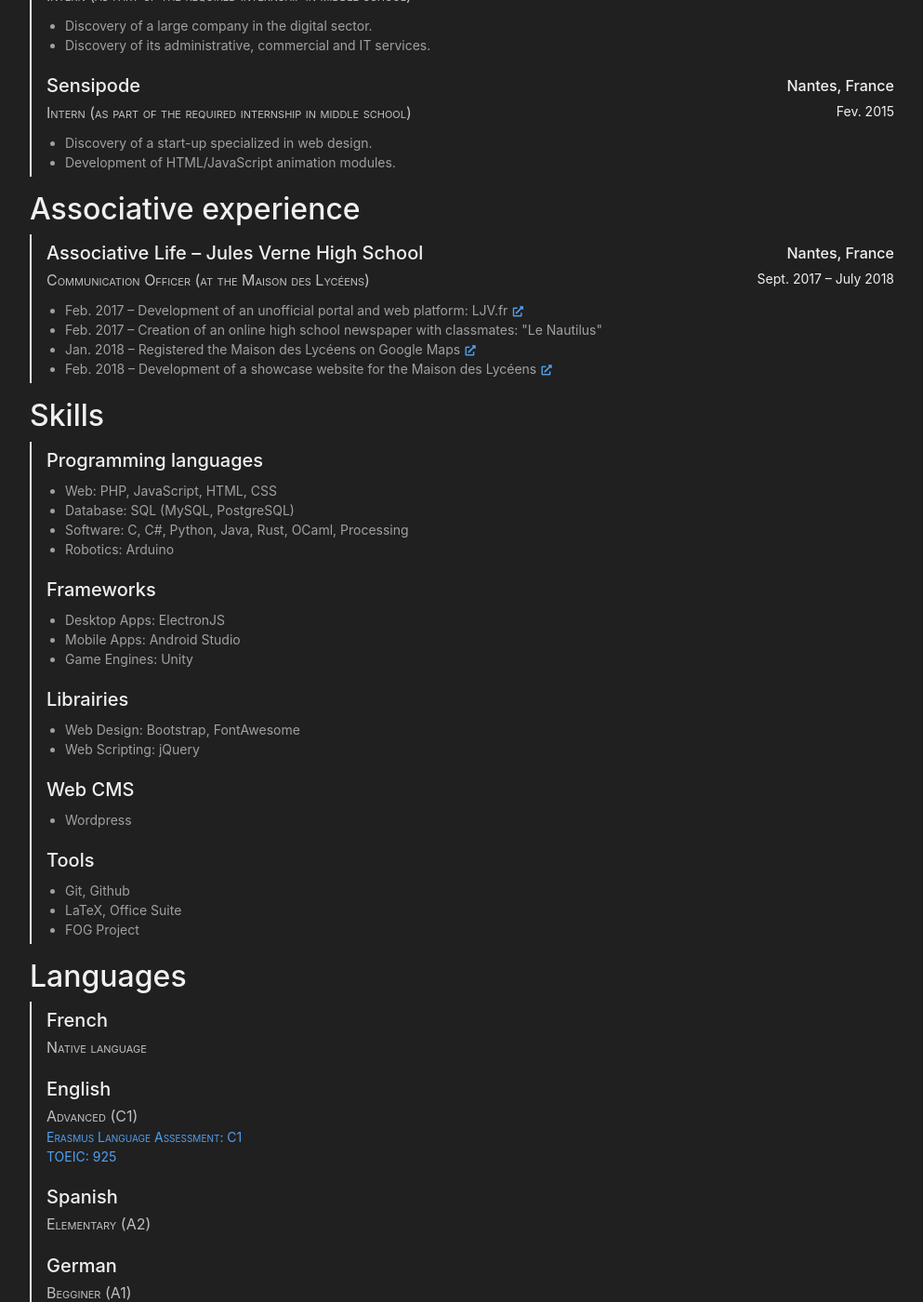
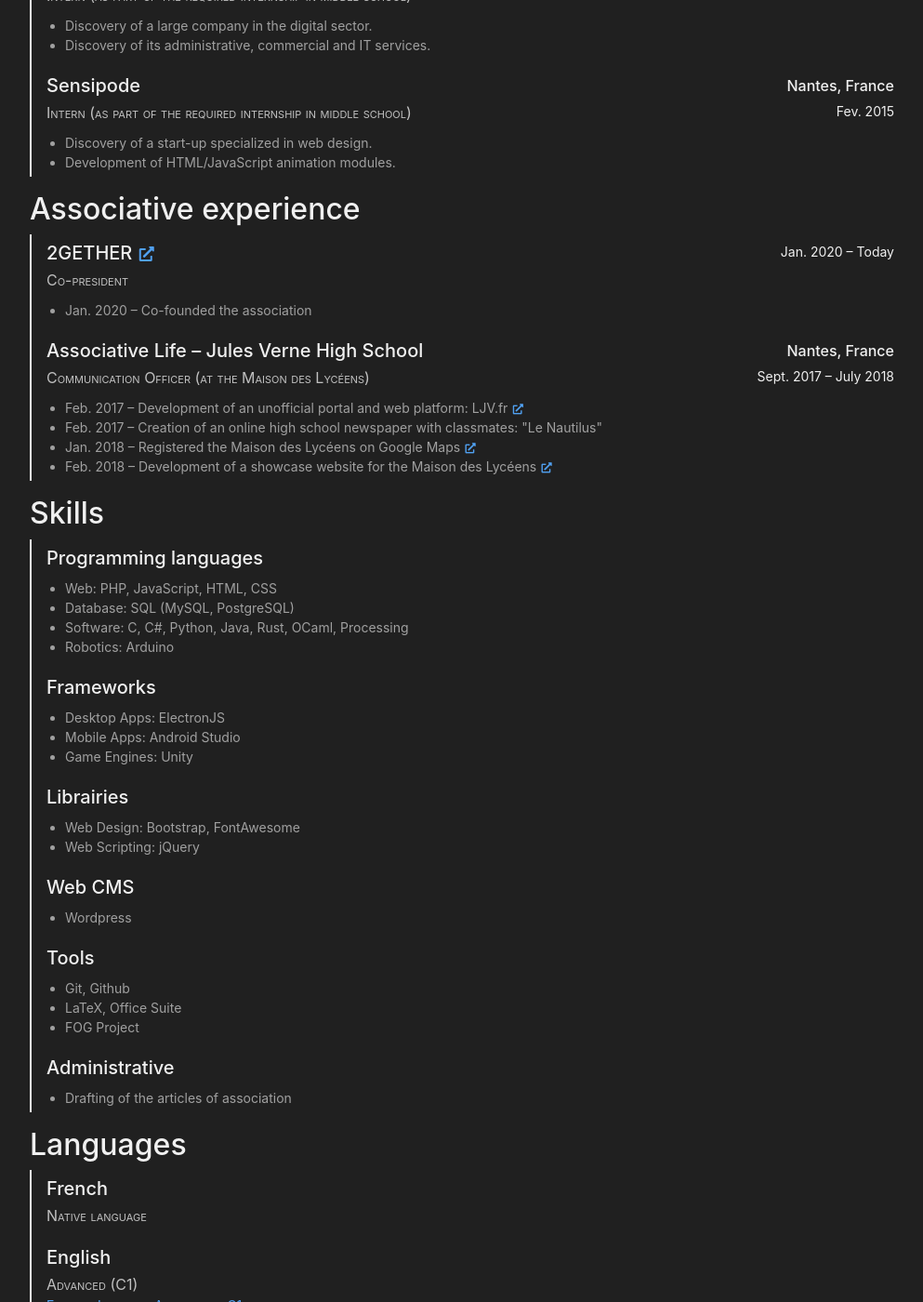
Before and after one commit to matiboux/matiboux.me, a Jekyll site: the page built from cv.html, in a window 1280 px wide and 1400 px high, scrolled down 2135 px. Shown: the whole window at 93% size, without its empty margins (143-1136 px from the left). Built offline with Jekyll 4.4.1, drawn with Linux system fonts in a browser that asks for light colours; nearby versions of some CDN libraries.

Commit message:
Updated associative experience in cv.html

```diff
--- a/cv.html
+++ b/cv.html
@@ -238,6 +238,21 @@ container_class: mw-lg
 <div class="cv-items">
 	<div class="item">
 		<div class="content">
+			<h4>
+				2GETHER
+				<small class="d-print-none"><a href="https://2gether-asso.fr/"><i class="fas fa-external-link-alt fa-fw"></i></a></small>
+			</h4>
+			<p class="position">Co-president</p>
+			<ul>
+				<li>Jan. 2020 – Co-founded the association</li>
+			</ul>
+		</div>
+		<div class="meta">
+			<p class="date">Jan. 2020 – Today</p>
+		</div>
+	</div>
+	<div class="item">
+		<div class="content">
 			<h4>Associative Life – Jules Verne High School</h4>
 			<p class="position">Communication Officer (at the Maison des Lycéens)</p>
 			<ul>
@@ -310,6 +325,14 @@ container_class: mw-lg
 				<li>Git, Github</li>
 				<li>LaTeX, Office Suite</li>
 				<li>FOG Project</li>
+			</ul>
+		</div>
+	</div>
+	<div class="item">
+		<div class="content">
+			<h4>Administrative</h4>
+			<ul>
+				<li>Drafting of the articles of association</li>
 			</ul>
 		</div>
 	</div>
```
